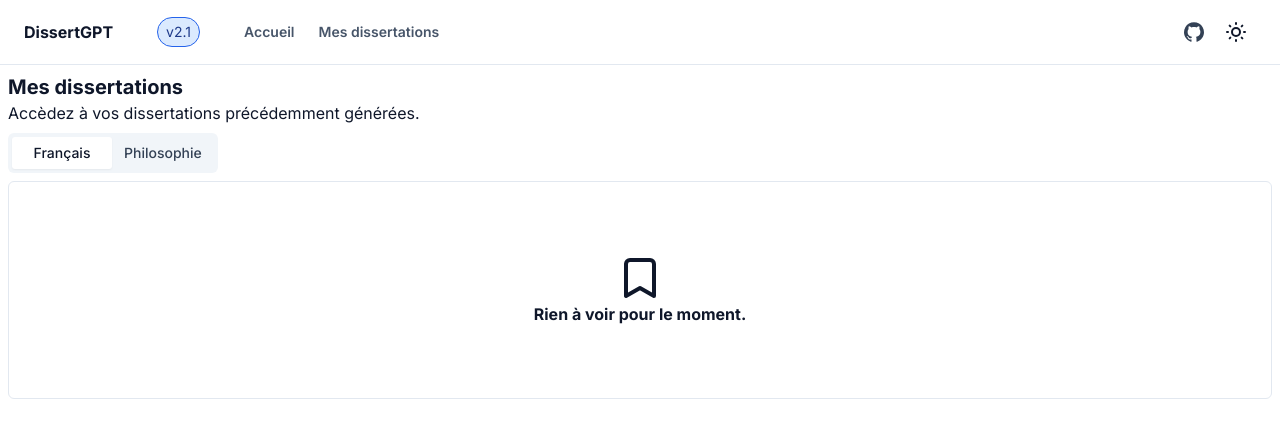
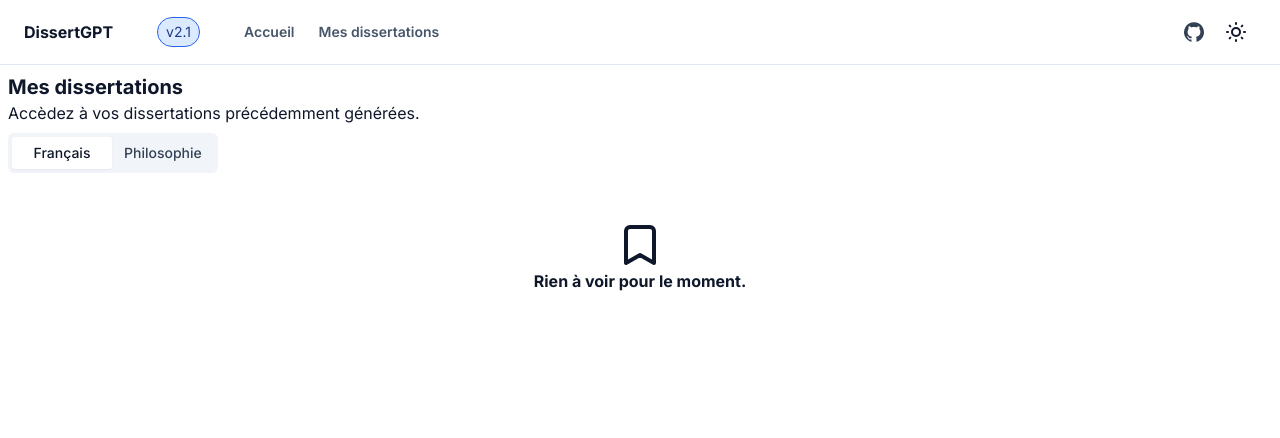
Before and after one commit to lpeyr/DissertGPT, a Next.js app: page /dissertations in a window 1280 px wide. Shown: the top 438 px of the page. Built offline with nearby package versions, Linux system fonts and the light colour scheme.

Commit message:
Fixed Tab UI issue in dark mode

```diff
--- a/components/ui/tabs.tsx
+++ b/components/ui/tabs.tsx
@@ -28,7 +28,7 @@
 >(({ className, ...props }, ref) => (
   <TabsPrimitive.Trigger
     className={cn(
-      "inline-flex min-w-[100px] items-center justify-center rounded-[0.185rem] px-3 py-1.5  text-sm font-medium text-slate-700 transition-all  disabled:pointer-events-none disabled:opacity-50 data-[state=active]:bg-white data-[state=active]:text-slate-900 data-[state=active]:shadow-sm dark:text-slate-200 dark:data-[state=active]:bg-slate-900 dark:data-[state=active]:text-slate-100",
+      "inline-flex min-w-[100px] items-center justify-center rounded-[0.185rem] px-3 py-1.5 text-sm font-medium text-slate-700 transition-all disabled:pointer-events-none disabled:opacity-50 data-[state=active]:bg-white data-[state=active]:text-slate-900 data-[state=active]:shadow-sm dark:text-slate-200 dark:data-[state=active]:bg-slate-800 dark:data-[state=active]:text-slate-100",
       className
     )}
     {...props}
@@ -42,10 +42,7 @@
   React.ComponentPropsWithoutRef<typeof TabsPrimitive.Content>
 >(({ className, ...props }, ref) => (
   <TabsPrimitive.Content
-    className={cn(
-      "mt-2 rounded-md border border-slate-200 p-6 dark:border-slate-700",
-      className
-    )}
+    className={cn("mt-2", className)}
     {...props}
     ref={ref}
   />
```
